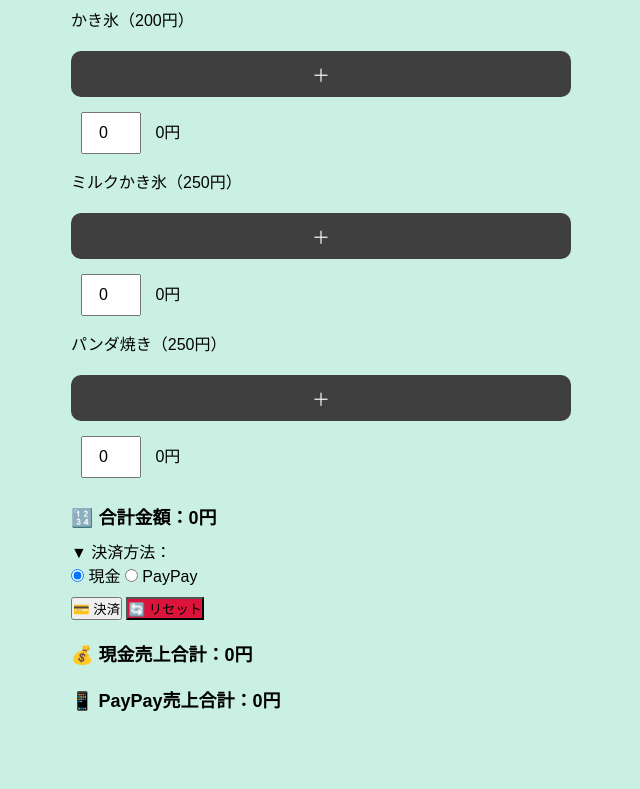
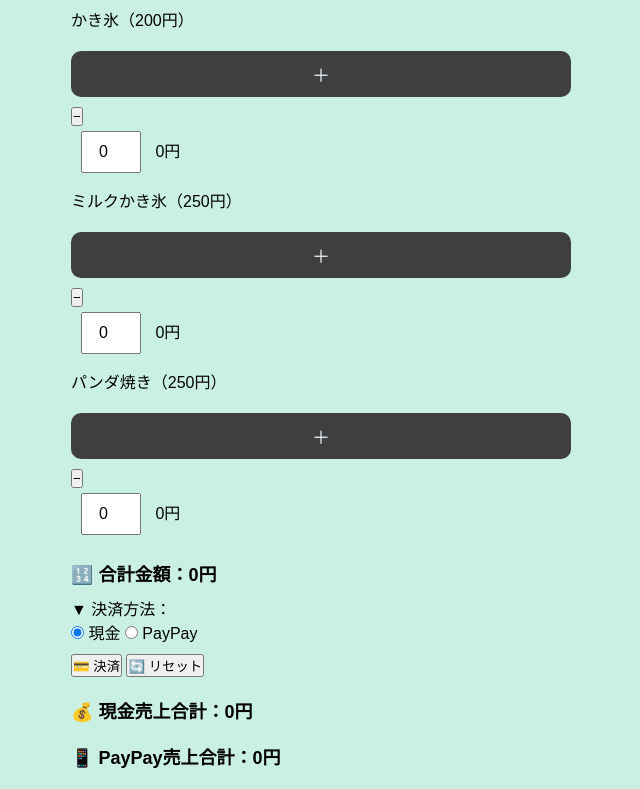
Before and after one commit to fukunyan1219/kakigori, a plain HTML site: page index.html in a window 1280 px wide. Shown: the part 69-858 px from the top of the page, without its empty margins (319-959 px from the left). Before the commit the page ends 801 px from the top, so only its background shows below. Drawn offline with Linux system fonts and the light colour scheme.

Commit message:
Update index.html

```diff
--- a/index.html
+++ b/index.html
@@ -10,23 +10,33 @@
   <div class="container">
     <h1>販売カウンター</h1>
 
+    <!-- 商品リスト -->
     <div class="item" data-name="かき氷" data-price="200">
       <div class="info">かき氷（200円）</div>
-      <button class="add-btn">＋</button>
+      <div class="btn-group">
+        <button class="add-btn">＋</button>
+        <button class="sub-btn">−</button>
+      </div>
       <input type="number" class="count-input" value="0" min="0" />
       <span class="total-price">0</span>円
     </div>
 
     <div class="item" data-name="ミルクかき氷" data-price="250">
       <div class="info">ミルクかき氷（250円）</div>
-      <button class="add-btn">＋</button>
+      <div class="btn-group">
+        <button class="add-btn">＋</button>
+        <button class="sub-btn">−</button>
+      </div>
       <input type="number" class="count-input" value="0" min="0" />
       <span class="total-price">0</span>円
     </div>
 
     <div class="item" data-name="パンダ焼き" data-price="250">
       <div class="info">パンダ焼き（250円）</div>
-      <button class="add-btn">＋</button>
+      <div class="btn-group">
+        <button class="add-btn">＋</button>
+        <button class="sub-btn">−</button>
+      </div>
       <input type="number" class="count-input" value="0" min="0" />
       <span class="total-price">0</span>円
     </div>
@@ -39,9 +49,8 @@
       <label><input type="radio" name="payment" value="paypay" /> PayPay</label>
     </div>
 
-    <button id="checkoutBtn" class="count-btn">💳 決済</button>
-
-    <button id="resetBtn" class="count-btn" style="background-color: crimson;">🔄 リセット</button>
+    <button id="checkoutBtn" class="action-btn">💳 決済</button>
+    <button id="resetBtn" class="action-btn reset">🔄 リセット</button>
 
     <div class="grand-total">💰 現金売上合計：<span id="cashTotal">0</span>円</div>
     <div class="grand-total">📱 PayPay売上合計：<span id="paypayTotal">0</span>円</div>
```
